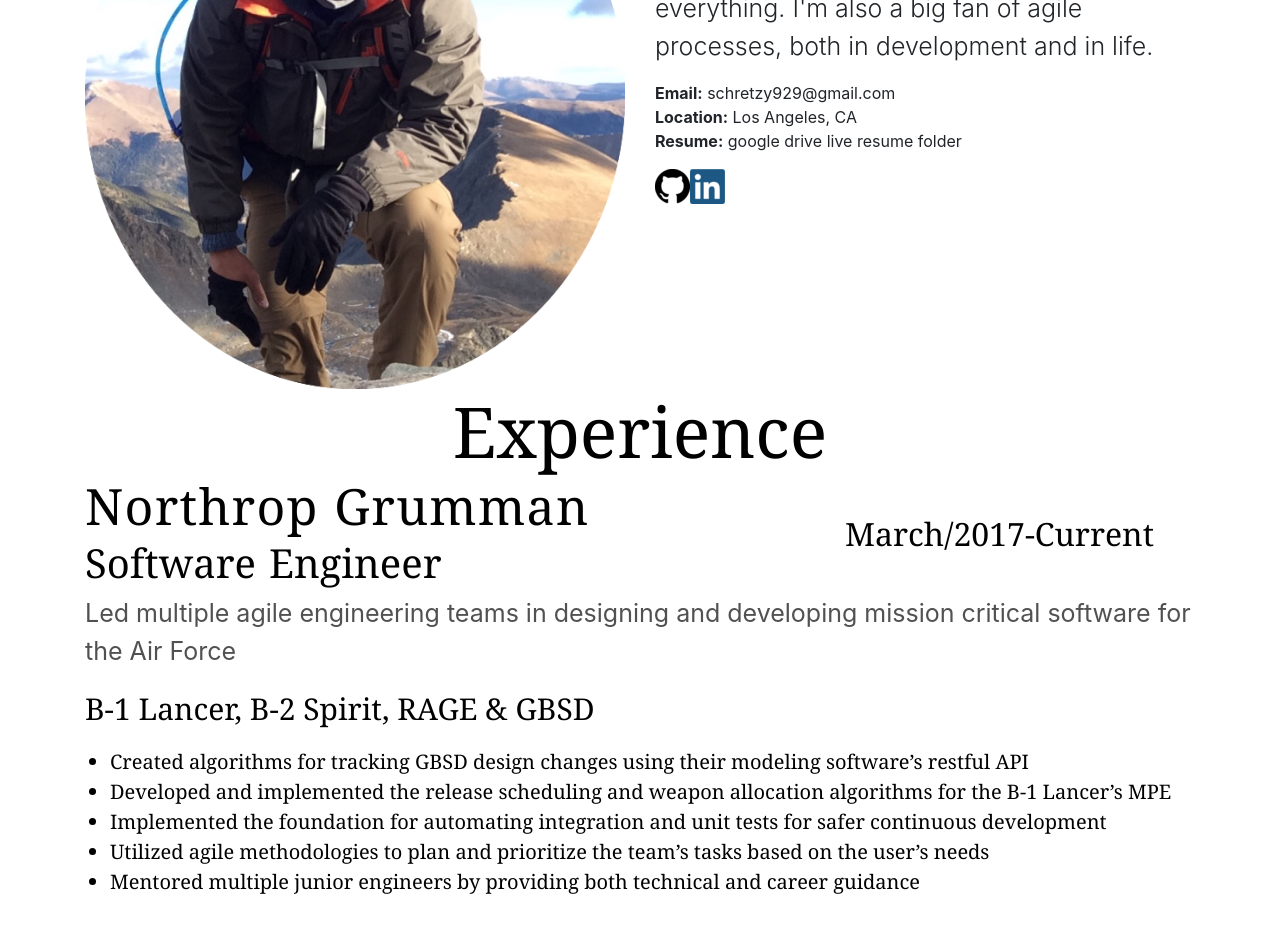
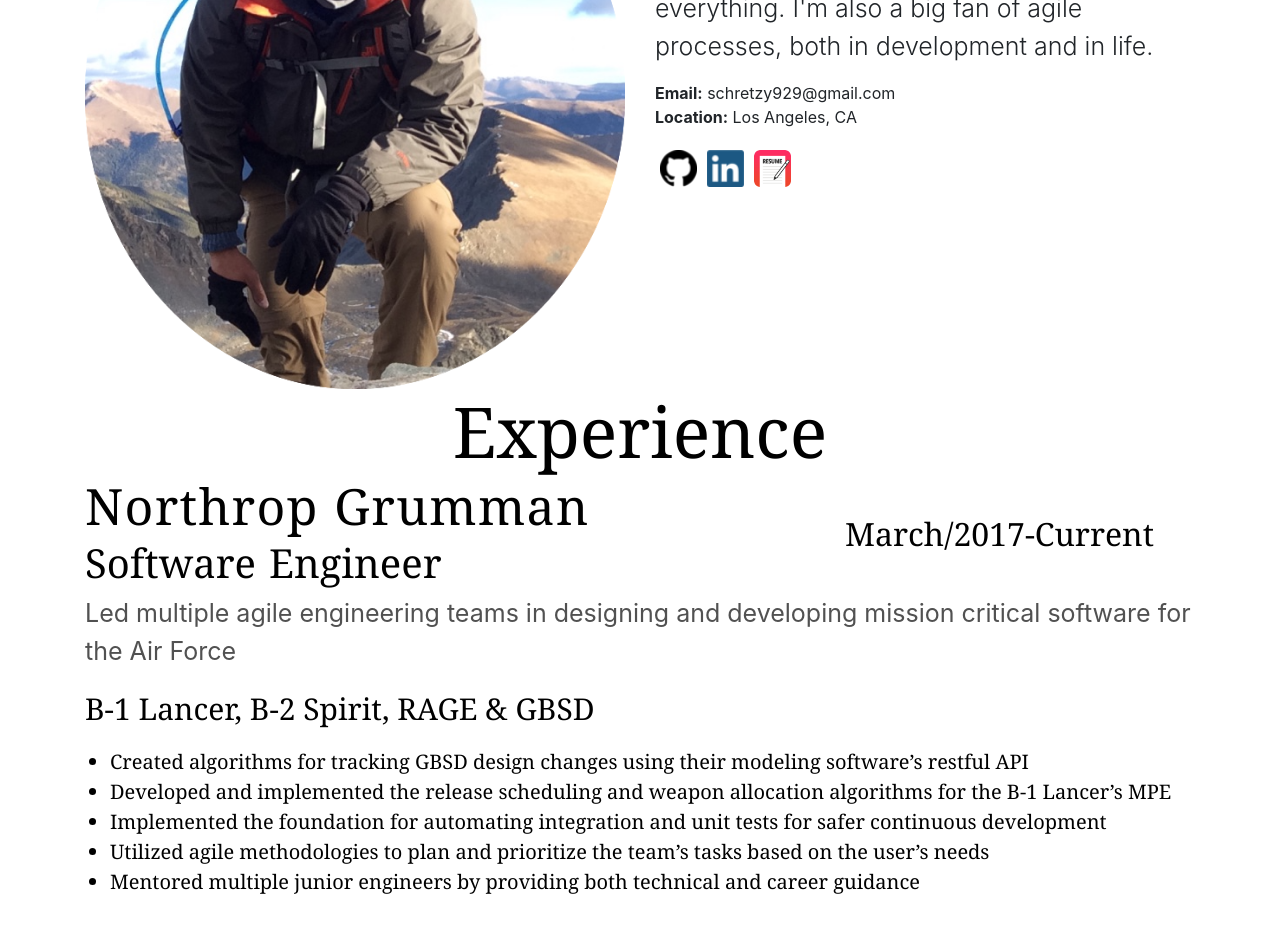
Before and after one commit to schretzilla/Website-3.0, a React (Create React App) app: page / in a window 1280 px wide. Shown: the part 1240-2166 px from the top of the page. Built offline with nearby package versions, Linux system fonts and the light colour scheme; the HTML template or start-up script is replaced by a standard one.

Commit message:
added resume icon + link

```diff
--- a/src/Introduction/Intro.js
+++ b/src/Introduction/Intro.js
@@ -1,18 +1,23 @@
-import React from 'react';
+import React from "react";
 
-import Row from 'react-bootstrap/Row';
-import Col from 'react-bootstrap/Col';
+import Row from "react-bootstrap/Row";
+import Col from "react-bootstrap/Col";
 
-import profilePhoto from '../Images/Profile-Photo.png';
-import githubIcon from '../Images/github-icon.png';
-import linkedInIcon from '../Images/linkedin-logo.png';
+import profilePhoto from "../Images/Profile-Photo.png";
+import githubIcon from "../Images/github-icon.png";
+import linkedInIcon from "../Images/linkedin-logo.png";
+import resumeIcon from "../Images/resume-icon.png";
 
-import '../style/custom.css';
+import "../style/custom.css";
 
 const Intro = props => {
   const style = {
     introContainer: {
-      marginTop: '40px'
+      marginTop: "40px"
+    },
+    icon: {
+      height: "37px",
+      margin: "5px"
     }
   };
   return (
@@ -41,9 +46,6 @@
             <li>
               <strong>Location:</strong> Los Angeles, CA
             </li>
-            <li>
-              <strong>Resume:</strong> google drive live resume folder
-            </li>
           </ul>
 
           <a
@@ -51,7 +53,7 @@
             target="_blank"
             rel="noopener noreferrer"
           >
-            <img src={githubIcon} alt="https://github.com/schretzilla" />
+            <img style={style.icon} src={githubIcon} alt="github logo" />
           </a>
 
           <a
@@ -59,7 +61,14 @@
             target="_blank"
             rel="noopener noreferrer"
           >
-            <img src={linkedInIcon} alt="linked in logo" />
+            <img style={style.icon} src={linkedInIcon} alt="Linked In logo" />
+          </a>
+          <a
+            href="https://drive.google.com/open?id=1UzKlP_4Am8XAe6fSScxsFzNZIMKlkeUE"
+            target="_blank"
+            rel="noopener noreferrer"
+          >
+            <img style={style.icon} src={resumeIcon} alt="Resume" />
           </a>
         </Col>
       </Row>
```
Also changed, not shown: src/Images/resume-icon.png (added).
